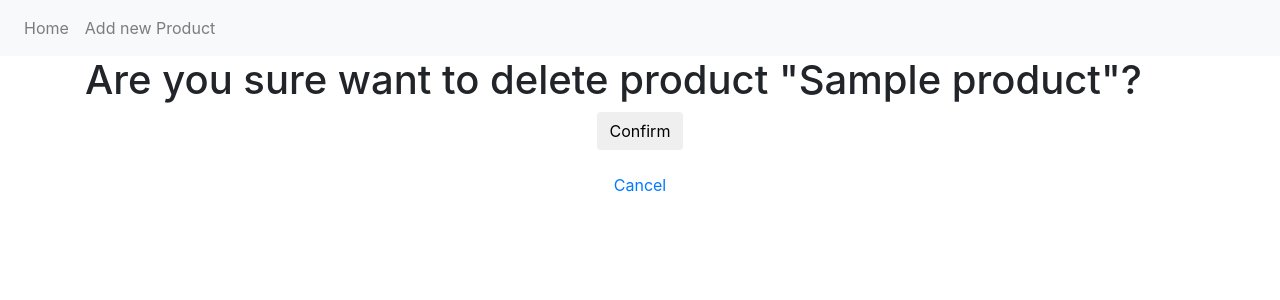
After one commit to iamjumaliev/lab, a Django app: template source/webapp/templates/delete.html in a window 1280 px wide. The commit adds this page. Shown: the top 300 px of the page. Run offline with Django 3.2, Linux system fonts and the light colour scheme; the template is opened without the code that fills it: most values are stand-ins (such as "Sample title", 1, 10 or a date in 2020); parts of the project's set-up code (start-up, migrations or seed data) failed here and were passed over; some libraries are stand-ins or nearby versions.

Commit message:
was made function delete

```diff
--- a/source/main/urls.py
+++ b/source/main/urls.py
@@ -15,12 +15,13 @@ Including another URLconf
 """
 from django.contrib import admin
 from django.urls import path
-from webapp.views import index_view, product_detail_view, search, add_new_product
+from webapp.views import index_view, product_detail_view, search, add_new_product, product_delete_view
 
 urlpatterns = [
     path('admin/', admin.site.urls),
     path('', index_view, name='index'),
     path('products/<int:pk>/', product_detail_view, name='product_detail'),
     path('products/search',search , name='product_search'),
-    path('products/create',add_new_product, name='product_create')
+    path('products/create',add_new_product, name='product_create'),
+    path('product/delete/<int:pk>',product_delete_view, name='product_delete')
 ]
--- /dev/null
+++ b/source/webapp/templates/delete.html
@@ -0,0 +1,16 @@
+{% extends 'base.html' %}
+
+{% block title %}Delete Product{% endblock %}
+
+{% block menu %}
+
+{% endblock %}
+
+{% block content %}
+    <h1>Are you sure want to delete product "{{ product }}"?</h1>
+    <form method="POST" action="{% url 'product_delete' product.pk %}" class="text-center">
+        {% csrf_token %}
+        <p><input type="submit" class = 'btn' value="Confirm"></p>
+        <p><a href="{% url 'index'  %}" class = 'btn'>Cancel</a></p>
+    </form>
+{% endblock %}
--- a/source/webapp/templates/index.html
+++ b/source/webapp/templates/index.html
@@ -18,6 +18,9 @@
                         </h2>
                         <p class="card-text">{{ product.get_category_display }}</p>
                         <p class="card-text text-right">{{ product.price }} сом</p>
+                        <li>
+                            <a href="{% url 'product_delete' product.pk %}" class="delete">Delete Product</a>
+                        </li>
                     </div>
                 </div>
             </div>
```
Also changed, not shown: source/webapp/views.py (+7 -0 lines).
